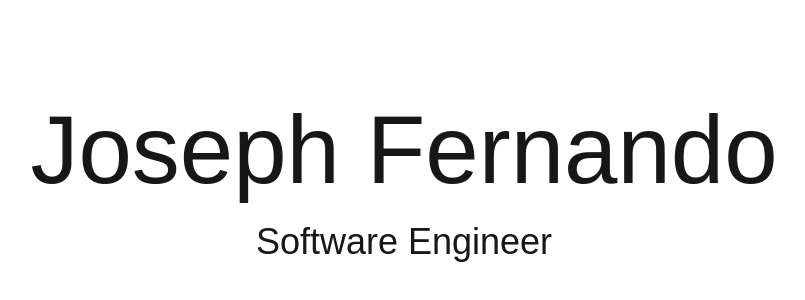
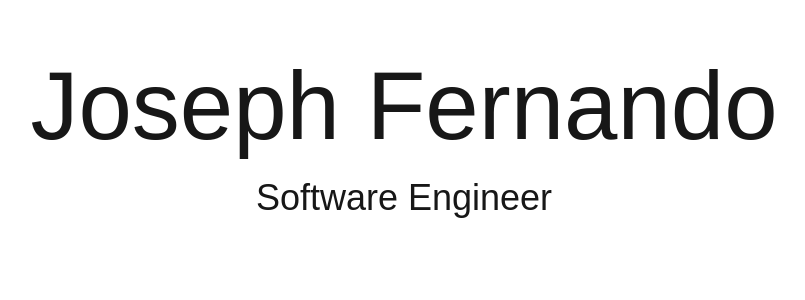
Before and after one commit to axcel-blade/portfolio, a Next.js app: page / in a window 1280 px wide. Shown: the part 262-562 px from the top of the page, without its empty margins (236-1041 px from the left). Built offline with nearby package versions, Linux system fonts and the light colour scheme.

Commit message:
Update Header component styles: add fixed position and z-index

```diff
--- a/src/app/components/Header.tsx
+++ b/src/app/components/Header.tsx
@@ -2,13 +2,13 @@ export default function Header() {
     return (
         <header>
             <div
-            className="flex justify-center"
+            className="flex justify-center position: fixed top-0 left-0 right-0 z-10"
             >
                 {/* This is hover underline}
                 className="px-8 py-8 relative inline-block text-white cursor-pointer after:content-[''] after:absolute after:left-0 after:bottom-0 after:w-0 after:h-[2px] after:bg-white after:transition-all after:duration-300 hover:after:w-full"
                 */}
                 <a
-                className="px-8 py-8 text-white hover:text-grey-500"
+                className="px-8 py-8 relative inline-block text-white cursor-pointer after:content-[''] after:absolute after:left-0 after:bottom-0 after:w-0 after:h-[2px] after:bg-white after:transition-all after:duration-300 hover:after:w-full"
                 >
                     Home
                 </a>
```
